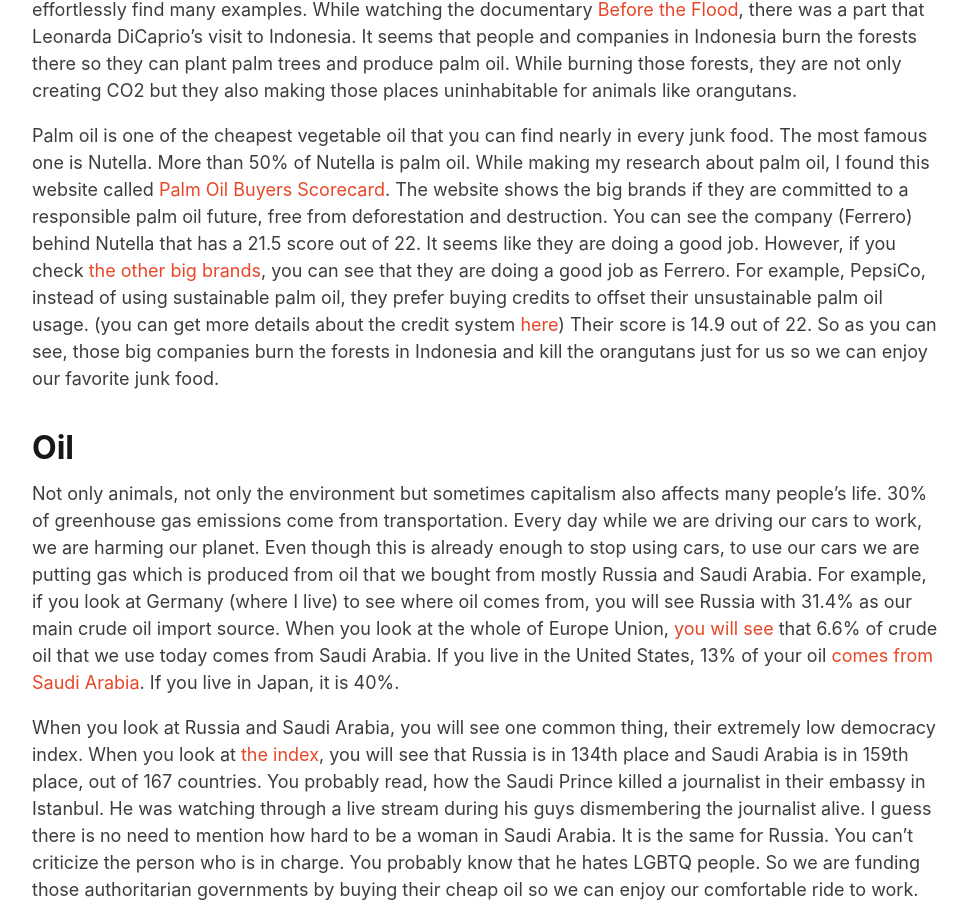
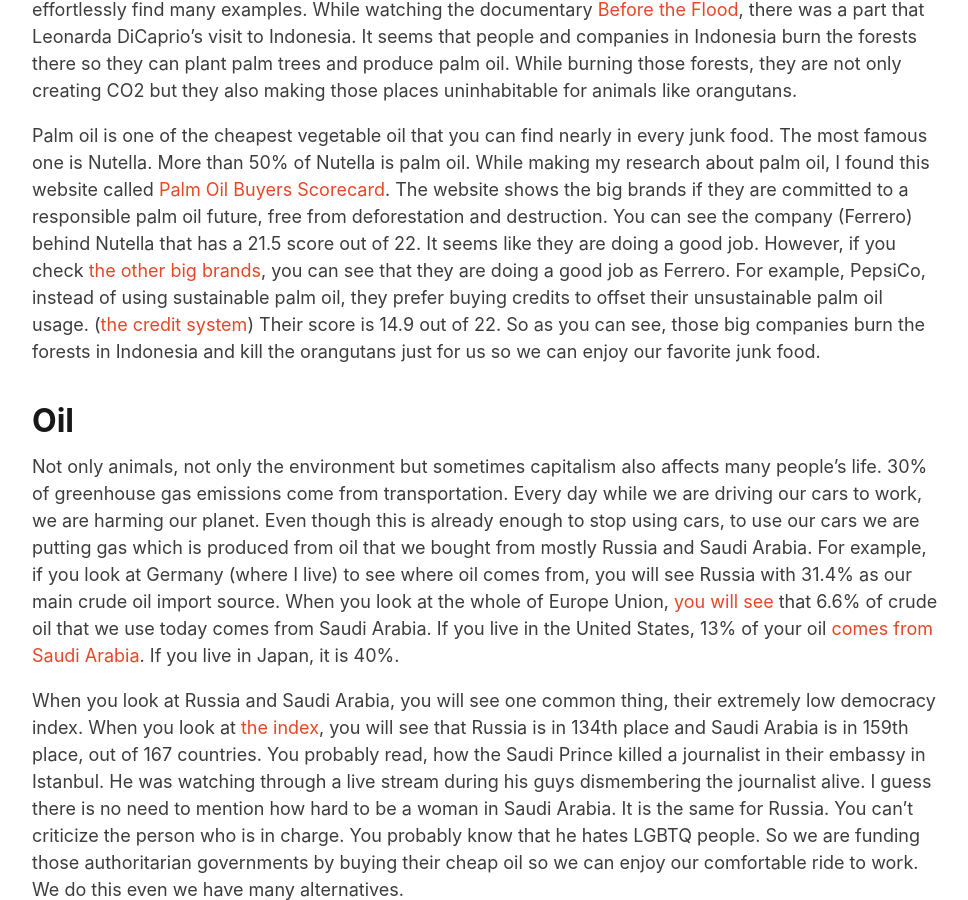
Before and after one commit to mertbulan/mertbulan.github.io, a Jekyll site: the page built from _posts/2020-03-21-should-we-enjoy-capitalism.md, in a window 1280 px wide and 900 px high, scrolled down 2603 px. Shown: the whole window, without its empty margins (64-1032 px from the left). Built offline with Jekyll 4.4.1, drawn with Linux system fonts in a browser that asks for light colours.

Commit message:
accessibility

```diff
--- a/_includes/previous-next.html
+++ b/_includes/previous-next.html
@@ -3,7 +3,7 @@
   <div class="col-4 sm-width-full left mr-lg-4 mt-3">
     <a class="no-underline border-top-thin py-1 block" href="{{ page.previous.url | relative_url }}">
       <span class="h5 bold text-accent">Previous</span>
-      <p class="bold h3 link-primary mb-1">{{ page.previous.title }}</p>
+      <h3 class="link-primary mb-1 bold ">{{ page.previous.title }}</h3>
       <p>{{ page.previous.content | strip_html | truncatewords:20 }}</p>
     </a>
   </div>
@@ -12,7 +12,7 @@
   <div class="col-4 sm-width-full left mt-3">
     <a class="no-underline border-top-thin py-1 block" href="{{ page.next.url | relative_url }}">
       <span class="h5 bold text-accent">Next</span>
-      <p class="bold h3 link-primary mb-1">{{ page.next.title }}</p>
+      <h3 class="link-primary mb-1 bold">{{ page.next.title }}</h3>
       <p>{{ page.next.content | strip_html | truncatewords:20 }}</p>
     </a>
   </div>
--- a/_layouts/home.html
+++ b/_layouts/home.html
@@ -9,7 +9,7 @@
           <ul class="list-reset right py-1 header-text font-smoothing">
             {%- for my_page in site.pages -%}{%- unless my_page.url contains "index.html" -%}{% if my_page.title %}
             <li class="inline-block">
-              <a class="align-middle link-primary header-link mr-2" href="{{ my_page.url | relative_url }}">{{ my_page.title }}</a>
+              <a class="align-middle link-primary header-link mr-2" href="{{ my_page.url | relative_url }}" title="{{ my_page.title }}">{{ my_page.title }}</a>
             </li>
             {%- endif -%}{%- endunless -%}{% endfor %}
           </ul>
--- a/_posts/2020-03-21-should-we-enjoy-capitalism.md
+++ b/_posts/2020-03-21-should-we-enjoy-capitalism.md
@@ -25,7 +25,7 @@ Whenever I see an Ecuador sticker on the banana that I am going to eat, I am alw
 
 When you start thinking about capitalism and its effect on the environment and our society, you can effortlessly find many examples. While watching the documentary [Before the Flood](http://www.beforetheflood.com), there was a part that Leonarda DiCaprio's visit to Indonesia. It seems that people and companies in Indonesia burn the forests there so they can plant palm trees and produce palm oil. While burning those forests, they are not only creating CO2 but they also making those places uninhabitable for animals like orangutans.
 
-Palm oil is one of the cheapest vegetable oil that you can find nearly in every junk food. The most famous one is Nutella. More than 50% of Nutella is palm oil. While making my research about palm oil, I found this website called [Palm Oil Buyers Scorecard](https://palmoilscorecard.panda.org). The website shows the big brands if they are committed to a responsible palm oil future, free from deforestation and destruction. You can see the company (Ferrero) behind Nutella that has a 21.5 score out of 22. It seems like they are doing a good job. However, if you check [the other big brands](https://palmoilscorecard.panda.org/check-the-scores/manufacturers), you can see that they are doing a good job as Ferrero. For example, PepsiCo, instead of using sustainable palm oil, they prefer buying credits to offset their unsustainable palm oil usage. (you can get more details about the credit system [here](https://www.rspo.org/certification/supply-chains)) Their score is 14.9 out of 22. So as you can see, those big companies burn the forests in Indonesia and kill the orangutans just for us so we can enjoy our favorite junk food.
+Palm oil is one of the cheapest vegetable oil that you can find nearly in every junk food. The most famous one is Nutella. More than 50% of Nutella is palm oil. While making my research about palm oil, I found this website called [Palm Oil Buyers Scorecard](https://palmoilscorecard.panda.org). The website shows the big brands if they are committed to a responsible palm oil future, free from deforestation and destruction. You can see the company (Ferrero) behind Nutella that has a 21.5 score out of 22. It seems like they are doing a good job. However, if you check [the other big brands](https://palmoilscorecard.panda.org/check-the-scores/manufacturers), you can see that they are doing a good job as Ferrero. For example, PepsiCo, instead of using sustainable palm oil, they prefer buying credits to offset their unsustainable palm oil usage. ([the credit system](https://www.rspo.org/certification/supply-chains)) Their score is 14.9 out of 22. So as you can see, those big companies burn the forests in Indonesia and kill the orangutans just for us so we can enjoy our favorite junk food.
 
 ## Oil
 
```
Also changed, not shown: other parts of _posts/2020-03-21-should-we-enjoy-capitalism.md (+1 -1 lines), _posts/2020-01-04-effective-way-of-saving-lives.md (+1 -1 lines), _posts/2020-01-12-moving-to-germany-things-that-you-need-to-know.md (+1 -1 lines).
